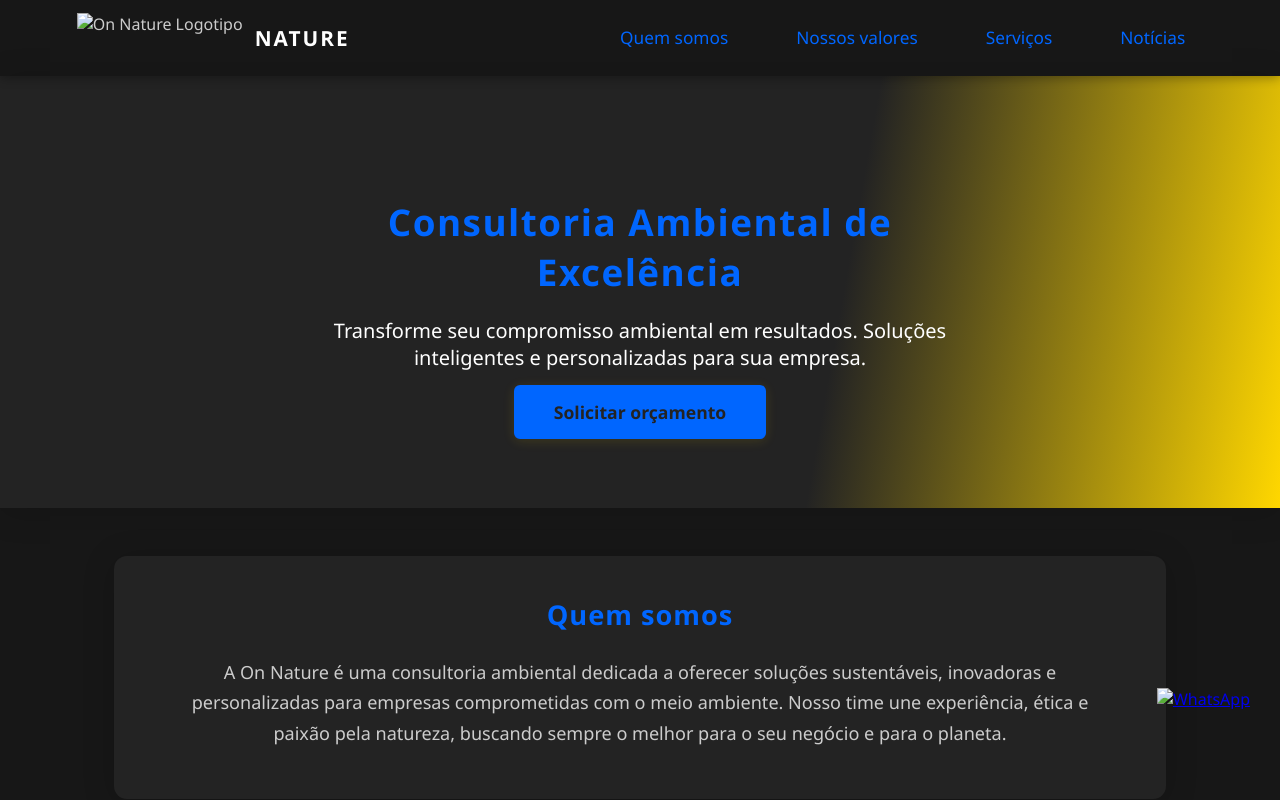
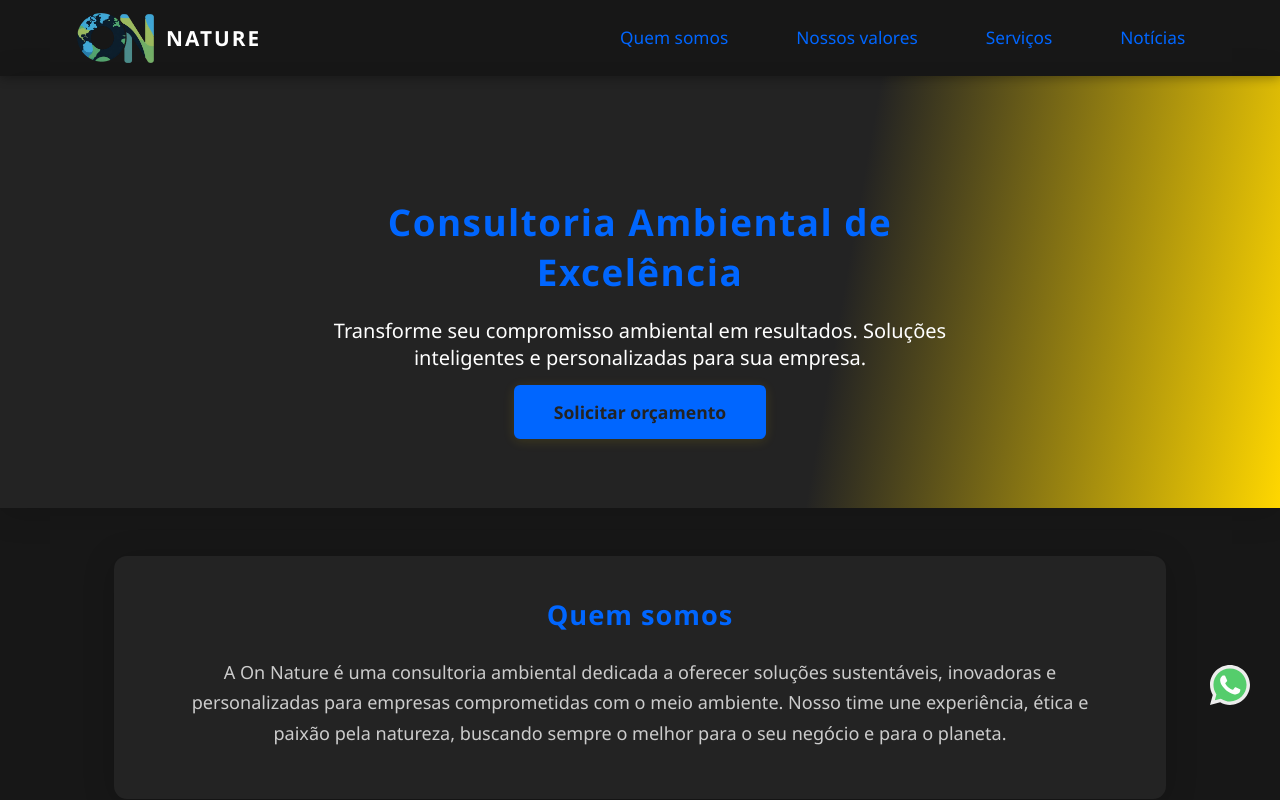
Before and after one commit to xXLeoNeHXx/OnNature, a plain HTML site: page index.html in a window 1280 px wide. Shown: the top 800 px of the page. Drawn offline with Linux system fonts and the light colour scheme.

Commit message:
Update index.html

```diff
--- a/index.html
+++ b/index.html
@@ -10,7 +10,7 @@
   <header>
     <nav class="navbar">
       <div class="logo-area">
-        <img src="assets/logo.png" alt="On Nature Logotipo" class="logo-img" />
+        <img src="logo.png" alt="On Nature Logotipo" class="logo-img" />
         <span class="logo-text">Nature</span>
       </div>
       <ul class="nav-links">
@@ -141,7 +141,7 @@
    target="_blank"
    title="Fale conosco no WhatsApp"
    aria-label="WhatsApp">
-  <img src="assets/whatsapp-social-media-svgrepo-com.svg" alt="WhatsApp" width="40" height="40" />
+  <img src="whatsapp-social-media-svgrepo-com.svg" alt="WhatsApp" width="40" height="40" />
 </a>
 
 
```
